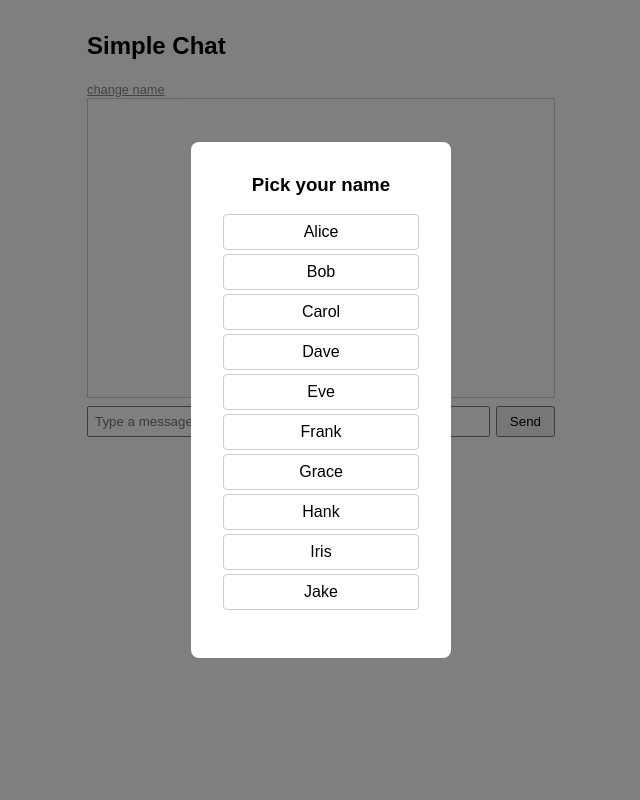
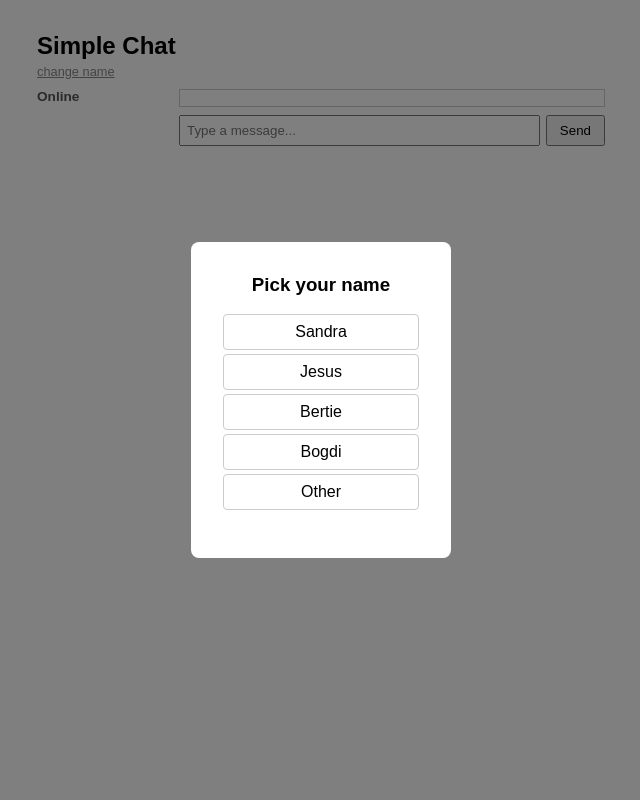
Before and after one commit to gsuz86/message-app, a Flask app: page / in a window 1280 px wide. Shown: the whole page, without its empty margins (319-959 px from the left). Run offline with Flask 3, Linux system fonts and the light colour scheme; some libraries are stand-ins or nearby versions.

Commit message:
Add direct messages and online users list

```diff
--- a/app.py
+++ b/app.py
@@ -9,16 +9,37 @@ socketio = SocketIO(app, cors_allowed_origins="*")
 MAX_HISTORY = 50
 history = []
 
+# Maps username -> socket id so we can target specific people.
+online_users = {}
+
 
 @app.route("/")
 def index():
     return render_template("index.html")
 
 
-# When a client connects, send them the existing message history.
 @socketio.on("connect")
 def handle_connect():
     emit("history", history)
+
+
+# Client emits "register" after picking a name so the server knows who they are.
+@socketio.on("register")
+def handle_register(data):
+    from flask_socketio import request
+    online_users[data["user"]] = request.sid
+    # Broadcast the updated user list to everyone.
+    emit("users", list(online_users.keys()), broadcast=True)
+
+
+@socketio.on("disconnect")
+def handle_disconnect():
+    from flask_socketio import request
+    # Remove the user that just left and notify everyone.
+    user = next((u for u, sid in online_users.items() if sid == request.sid), None)
+    if user:
+        del online_users[user]
+        emit("users", list(online_users.keys()), broadcast=True)
 
 
 @socketio.on("message")
@@ -29,6 +50,18 @@ def handle_message(data):
     emit("message", data, broadcast=True)
 
 
+# Direct message: only delivered to sender and recipient.
+@socketio.on("dm")
+def handle_dm(data):
+    from flask_socketio import request
+    recipient_sid = online_users.get(data["to"])
+    payload = {"from": data["from"], "to": data["to"], "text": data["text"]}
+    if recipient_sid:
+        emit("dm", payload, to=recipient_sid)
+    # Always echo back to sender so they see their own DM.
+    emit("dm", payload, to=request.sid)
+
+
 # Standard Python entry point: only runs when you execute `python app.py` directly.
 if __name__ == "__main__":
     # socketio.run starts the server (not app.run) because we need WebSocket support.
--- a/templates/index.html
+++ b/templates/index.html
@@ -5,13 +5,40 @@
   <title>Chat</title>
   <style>
     * { box-sizing: border-box; }
-    body { font-family: sans-serif; max-width: 500px; margin: 2rem auto; padding: 0 1rem; }
-    #messages { border: 1px solid #ccc; height: 300px; overflow-y: auto; padding: 8px; margin-bottom: 8px; }
-    #messages div { margin: 4px 0; }
-    #messages .meta { font-weight: bold; }
+    body { font-family: sans-serif; max-width: 600px; margin: 2rem auto; padding: 0 1rem; }
+    h2 { margin-bottom: 4px; }
+    #current-user { font-size: 0.85rem; color: #666; }
+    #change-name { font-size: 0.8rem; background: none; border: none; color: #888; cursor: pointer; text-decoration: underline; padding: 0; margin-bottom: 10px; display: block; }
+
+    #layout { display: flex; gap: 12px; }
+
+    /* Sidebar: online users */
+    #sidebar { width: 130px; flex-shrink: 0; }
+    #sidebar h4 { margin: 0 0 6px; font-size: 0.85rem; color: #555; }
+    #user-list { list-style: none; padding: 0; margin: 0; }
+    #user-list li {
+      padding: 5px 8px; border-radius: 4px; cursor: pointer;
+      font-size: 0.9rem; margin-bottom: 3px;
+    }
+    #user-list li:hover { background: #e8f0fe; }
+    #user-list li.selected { background: #d0e4ff; font-weight: bold; }
+    #user-list li.self { color: #aaa; cursor: default; font-style: italic; }
+
+    /* Chat area */
+    #chat { flex: 1; display: flex; flex-direction: column; }
+    #dm-banner {
+      font-size: 0.85rem; background: #fff3cd; border: 1px solid #ffc107;
+      padding: 4px 8px; border-radius: 4px; margin-bottom: 6px;
+      display: none; align-items: center; justify-content: space-between;
+    }
+    #dm-banner button { font-size: 0.75rem; background: none; border: none; cursor: pointer; color: #888; }
+    #messages { border: 1px solid #ccc; height: 300px; overflow-y: auto; padding: 8px; margin-bottom: 8px; flex: 1; }
+    #messages div { margin: 4px 0; font-size: 0.9rem; }
+    .meta { font-weight: bold; }
+    .dm-msg { color: #6a0dad; font-style: italic; }
     #input-row { display: flex; gap: 6px; }
     #text { flex: 1; padding: 6px; }
-    button { padding: 6px 12px; cursor: pointer; }
+    button#send { padding: 6px 12px; cursor: pointer; }
 
     /* Name picker overlay */
     #picker-overlay {
@@ -27,12 +54,9 @@
     #name-list { list-style: none; padding: 0; margin: 1rem 0; }
     #name-list li {
       padding: 8px 12px; margin: 4px 0;
-      border: 1px solid #ccc; border-radius: 4px;
-      cursor: pointer;
+      border: 1px solid #ccc; border-radius: 4px; cursor: pointer;
     }
     #name-list li:hover { background: #f0f0f0; }
-    #current-user { font-size: 0.85rem; color: #666; margin-bottom: 6px; }
-    #change-name { font-size: 0.8rem; background: none; border: none; color: #888; cursor: pointer; text-decoration: underline; padding: 0; }
   </style>
 </head>
 <body>
@@ -47,17 +71,29 @@
 
   <div id="current-user"></div>
   <button id="change-name">change name</button>
-  <div id="messages"></div>
-  <div id="input-row">
-    <input id="text" placeholder="Type a message..." />
-    <button id="send">Send</button>
+
+  <div id="layout">
+    <div id="sidebar">
+      <h4>Online</h4>
+      <ul id="user-list"></ul>
+    </div>
+    <div id="chat">
+      <div id="dm-banner">
+        <span id="dm-label"></span>
+        <button id="clear-dm">✕ back to group</button>
+      </div>
+      <div id="messages"></div>
+      <div id="input-row">
+        <input id="text" placeholder="Type a message..." />
+        <button id="send">Send</button>
+      </div>
+    </div>
   </div>
 
   <script src="https://cdn.socket.io/4.7.5/socket.io.min.js"></script>
   <script>
     const NAMES = [
-      "Alice", "Bob", "Carol", "Dave", "Eve",
-      "Frank", "Grace", "Hank", "Iris", "Jake"
+      "Sandra", "Jesus", "Bertie", "Bogdi", "Other"
     ];
 
     const socket = io();
@@ -66,8 +102,14 @@
     const overlay = document.getElementById("picker-overlay");
     const nameList = document.getElementById("name-list");
     const currentUserEl = document.getElementById("current-user");
+    const userListEl = document.getElementById("user-list");
+    const dmBanner = document.getElementById("dm-banner");
+    const dmLabel = document.getElementById("dm-label");
 
     let username = localStorage.getItem("chat-username");
+    let dmTarget = null; // null = group chat, string = DM recipient
+
+    // --- Name picker ---
 
     function showPicker() {
       nameList.innerHTML = "";
@@ -85,7 +127,46 @@
       localStorage.setItem("chat-username", name);
       overlay.style.display = "none";
       currentUserEl.textContent = `You are: ${name}`;
+      // Tell the server who we are so it can map our socket id.
+      socket.emit("register", { user: name });
     }
+
+    // --- Online users sidebar ---
+
+    function renderUsers(users) {
+      userListEl.innerHTML = "";
+      users.forEach(name => {
+        const li = document.createElement("li");
+        li.textContent = name;
+        if (name === username) {
+          li.classList.add("self");
+          li.title = "you";
+        } else {
+          if (name === dmTarget) li.classList.add("selected");
+          li.onclick = () => selectDmTarget(name);
+        }
+        userListEl.appendChild(li);
+      });
+    }
+
+    function selectDmTarget(name) {
+      dmTarget = name;
+      dmLabel.textContent = `DM → ${name}`;
+      dmBanner.style.display = "flex";
+      renderUsers(Array.from(userListEl.children).map(li => li.textContent));
+      text.placeholder = `Message ${name} privately...`;
+      text.focus();
+    }
+
+    document.getElementById("clear-dm").onclick = () => {
+      dmTarget = null;
+      dmBanner.style.display = "none";
+      text.placeholder = "Type a message...";
+      // Re-render to clear selected state.
+      renderUsers(Array.from(userListEl.children).map(li => li.textContent));
+    };
+
+    // --- Messages ---
 
     function addMessage(msg) {
       const div = document.createElement("div");
@@ -94,13 +175,30 @@
       messages.scrollTop = messages.scrollHeight;
     }
 
+    function addDm(msg) {
+      const div = document.createElement("div");
+      const direction = msg.from === username ? `you → ${msg.to}` : `${msg.from} → you`;
+      div.innerHTML = `<span class="meta dm-msg">[DM ${direction}]:</span> ${msg.text}`;
+      div.classList.add("dm-msg");
+      messages.appendChild(div);
+      messages.scrollTop = messages.scrollHeight;
+    }
+
     socket.on("history", (msgs) => msgs.forEach(addMessage));
     socket.on("message", addMessage);
+    socket.on("users", renderUsers);
+    socket.on("dm", addDm);
+
+    // --- Send ---
 
     function send() {
       const value = text.value.trim();
       if (!value || !username) return;
-      socket.emit("message", { user: username, text: value });
+      if (dmTarget) {
+        socket.emit("dm", { from: username, to: dmTarget, text: value });
+      } else {
+        socket.emit("message", { user: username, text: value });
+      }
       text.value = "";
     }
 
@@ -108,9 +206,12 @@
     document.getElementById("change-name").onclick = showPicker;
     text.addEventListener("keydown", (e) => { if (e.key === "Enter") send(); });
 
+    // --- Init ---
+
     if (username) {
       overlay.style.display = "none";
       currentUserEl.textContent = `You are: ${username}`;
+      socket.emit("register", { user: username });
     } else {
       showPicker();
     }
```
